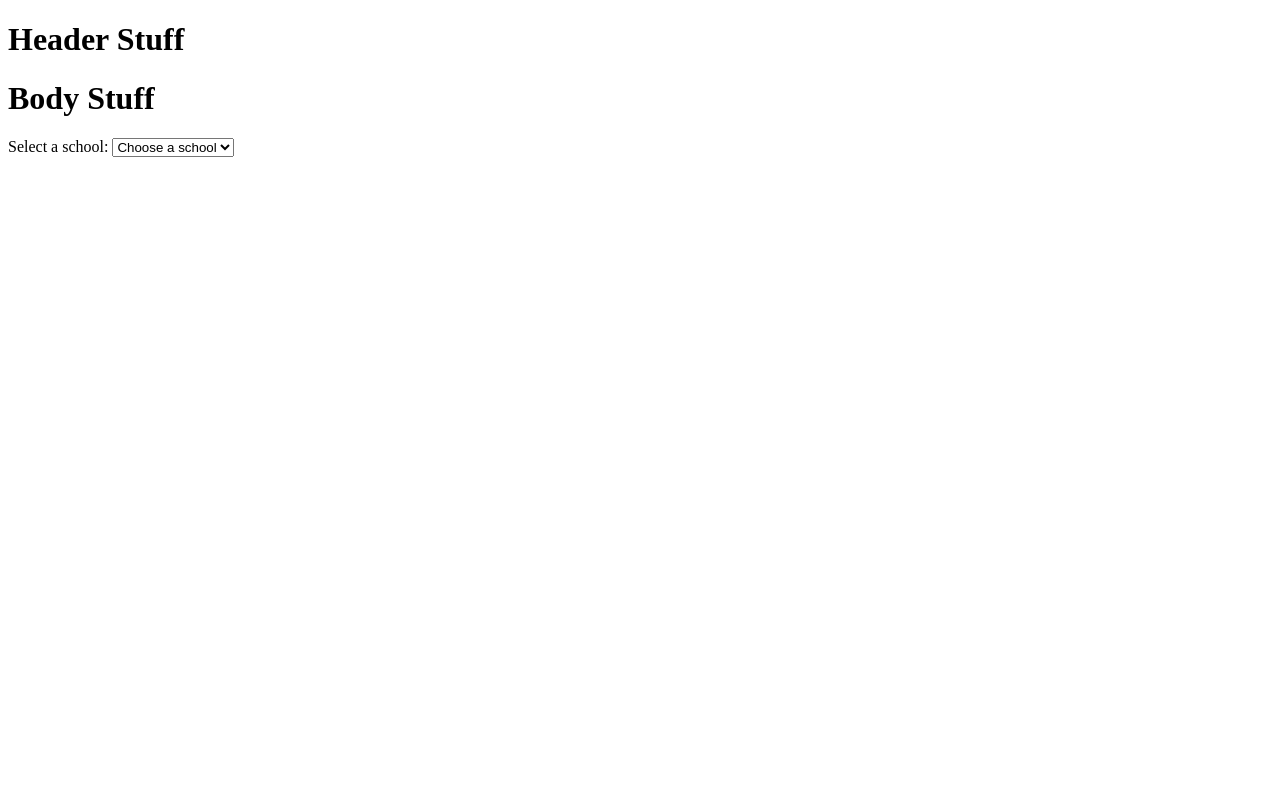
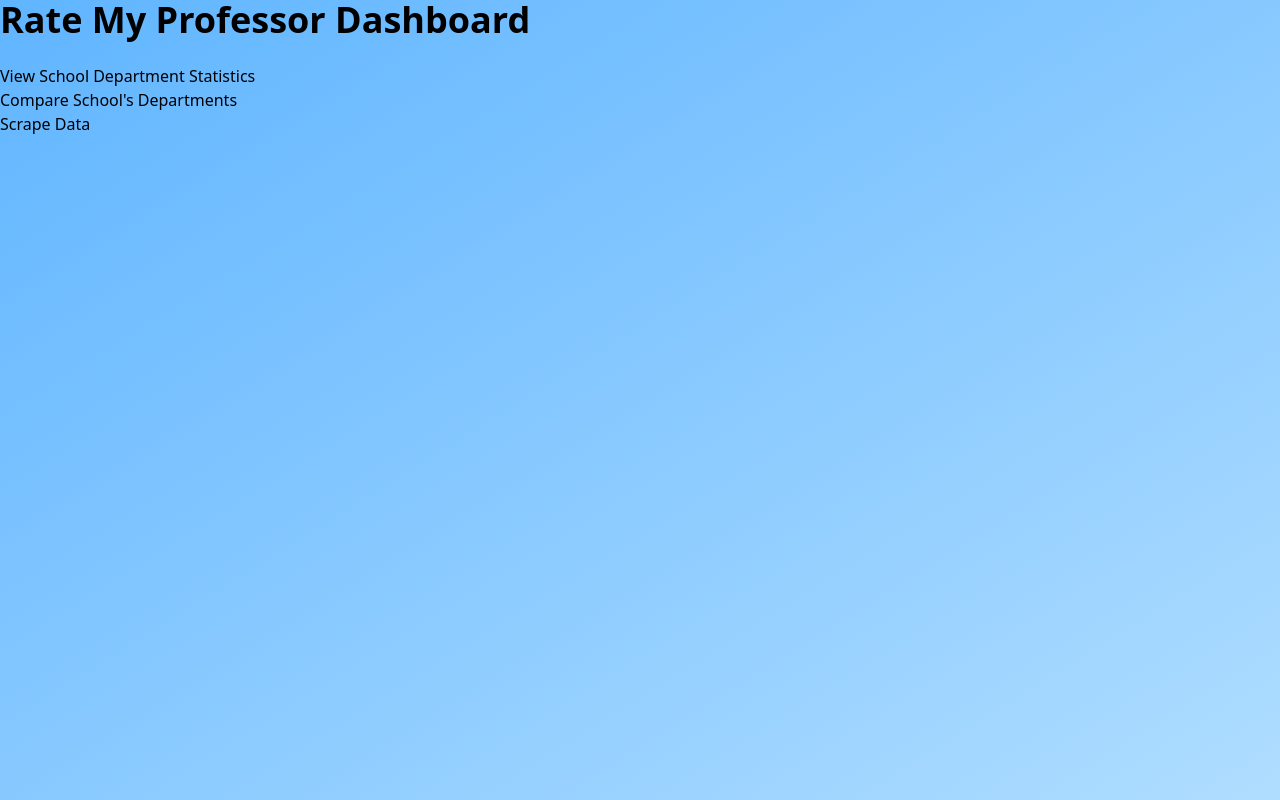
Before and after one commit to cdmackinnon/RMP-Dashboard, a Flask app: template templates/index.html in a window 1280 px wide. Run offline with Flask 3, Linux system fonts and the light colour scheme; the template is opened without the code that fills it, so the values that code supplies are empty; parts of the project's set-up code (start-up, migrations or seed data) failed here and were passed over; some libraries are stand-ins or nearby versions.

Commit message:
Fix Index
Made the index page barely presentable.

```diff
--- a/app.py
+++ b/app.py
@@ -70,7 +70,7 @@
 
 @app.route("/")
 def index():
-    return "Index"
+    return render_template("index.html")
 
 
 @app.route("/departments")
--- a/templates/index.html
+++ b/templates/index.html
@@ -1,21 +1,18 @@
 {% extends "base.html" %}
 
 {% block head%}
-<h1>Header Stuff</h1>
+<script src="https://cdn.tailwindcss.com"></script> <!-- TailwindCSS -->
 
 {% endblock %}
 
-{% block body%}
-<h1>Body Stuff</h1>
-
-<form method="GET" action="/search">
-  <label for="school-select">Select a school:</label>
-  <select id="school-select" name="school_id" onchange="this.form.submit()">
-    <option value="" disabled selected>Choose a school</option>
-    {% for school in schools|sort(attribute='school_name') %}
-    <option value="{{ school.school_id }}">{{ school.school_name }}</option>
-    {% endfor %}
-  </select>
-</form>
-
+{% block body %}
+<div class="min-h-screen bg-gradient-to-br from-[#60B5FF] to-[#AFDDFF]">
+  <h1 class="text-4xl font-bold">Rate My Professor Dashboard</h1>
+  <br>
+  <ul>
+    <li><a href="/departments">View School Department Statistics</a></li>
+    <li><a href="/comparison">Compare School's Departments</a></li>
+    <li><a href="/scrape">Scrape Data</a></li>
+  </ul>
+</div>
 {% endblock %}
```
